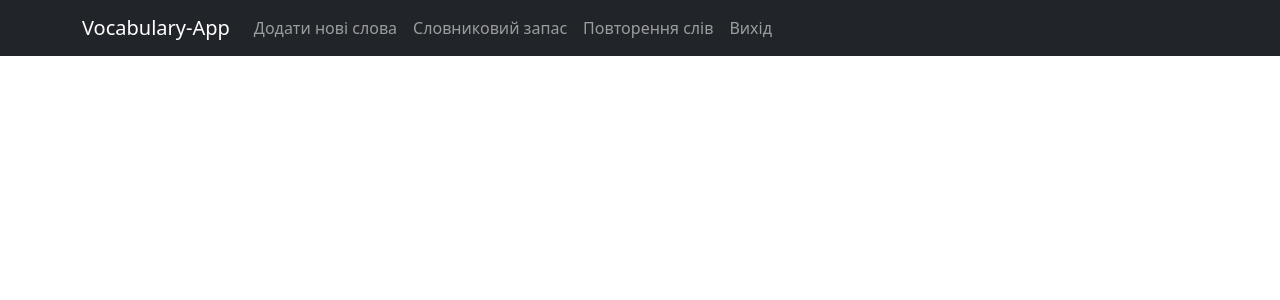
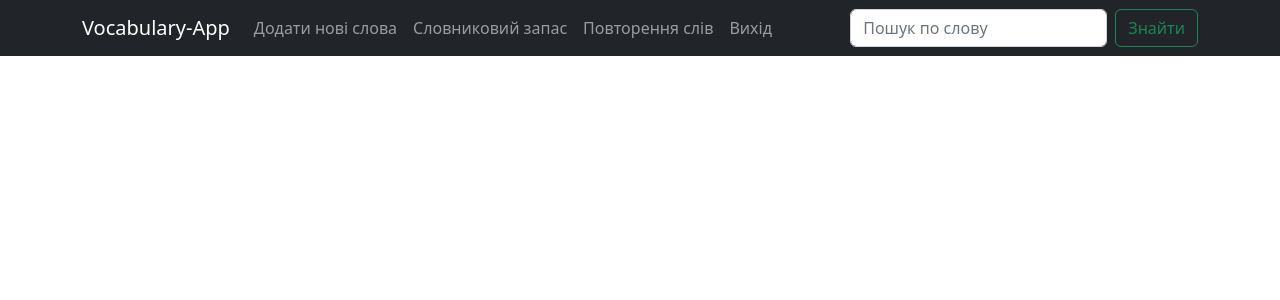
Before and after one commit to K1SKEE/vocabulary-app, a React (Create React App) app in the folder frontend/: page /login in a window 1280 px wide. Shown: the top 300 px of the page. Built offline with nearby package versions, Linux system fonts and the light colour scheme; sample sign-in values are in the browser's storage.

Commit message:
added search form to navbar

```diff
--- a/frontend/src/components/Header.jsx
+++ b/frontend/src/components/Header.jsx
@@ -1,7 +1,9 @@
-import React, { useContext } from 'react';
+import React, { useContext, useState } from 'react';
 import Container from 'react-bootstrap/Container';
 import Nav from 'react-bootstrap/Nav';
 import Navbar from 'react-bootstrap/Navbar';
+import Button from 'react-bootstrap/Button';
+import Form from 'react-bootstrap/Form';
 import { NavLink, useNavigate } from 'react-router-dom';
 import { AuthContext } from '../context/AuthContext';
 
@@ -10,6 +12,7 @@ const Header = (props) => {
 
     const navigate = useNavigate();
     const { isAuthenticated } = useContext(AuthContext);
+    const [input, setInput] = useState();
 
     const handleLogout = () => {
         localStorage.removeItem('access_token');
@@ -17,6 +20,11 @@ const Header = (props) => {
         localStorage.removeItem('token_type');
         navigate('/login');
         window.location.reload();
+    }
+
+    const handleSearch = async (event) => {
+        event.preventDefault();
+        navigate(`/vocabulary?search=${input}`);
     }
 
     return (
@@ -32,6 +40,16 @@ const Header = (props) => {
                                 <NavLink className='nav-link' to="/repetition">Повторення слів</NavLink>
                                 <Nav.Link className='nav-link' onClick={handleLogout}>Вихід</Nav.Link>
                             </Nav>
+                            <Form className="d-flex" onSubmit={handleSearch}>
+                                <Form.Control
+                                    type="search"
+                                    placeholder="Пошук по слову"
+                                    className="me-2"
+                                    aria-label="Search"
+                                    onChange={(event) => setInput(event.target.value)}
+                                />
+                                <Button type='button' variant="outline-success" onClick={handleSearch}>Знайти</Button>
+                            </Form>
                         </> :
                         <>
                             <Navbar.Brand href="/login">Vocabulary-App</Navbar.Brand>
```
